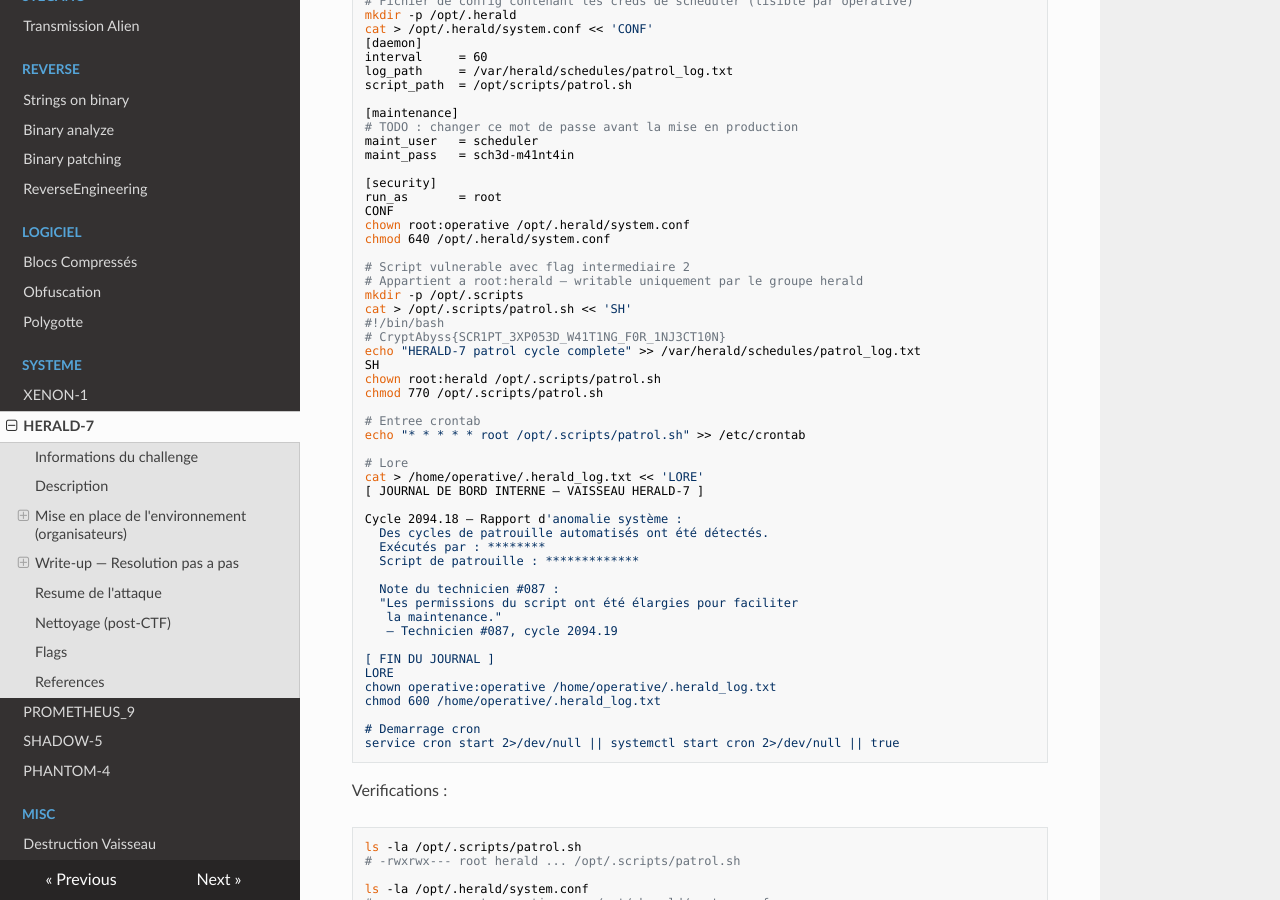
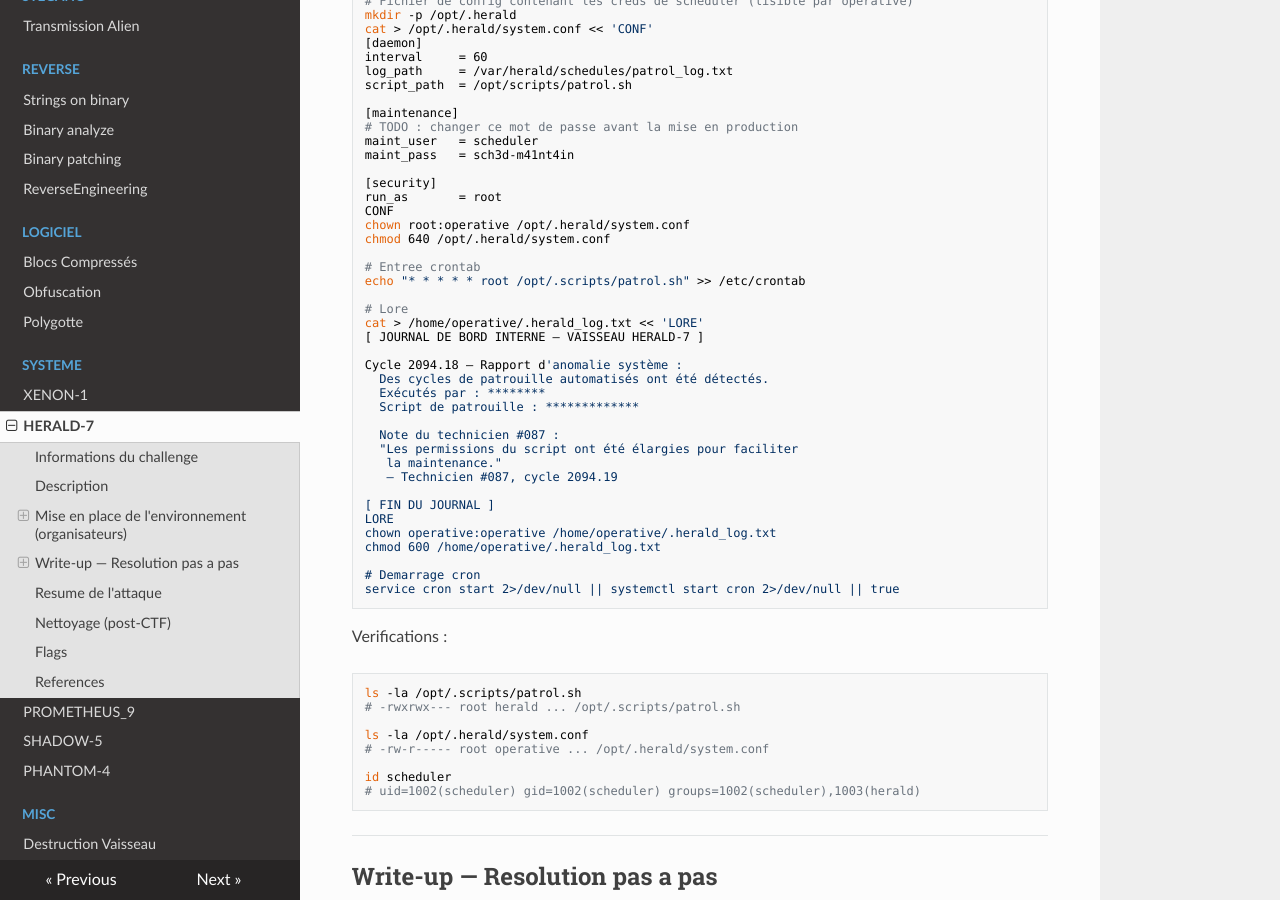
Before and after one commit to CryptAbyss-2026/Write-ups, an MkDocs documentation site: the page built from docs/Systeme/writeup_CronTab_HERALD-7_v2.md, in a window 1280 px wide and 900 px high, scrolled down 1520 px. Built offline with MkDocs 1.6.1, drawn with Linux system fonts in a browser that asks for light colours; nearby versions of some CDN libraries; some of the changed text lies outside the part shown.

Commit message:
Update Herald-7 writeup: remove intermediate flag
Remove the intermediate flag 2 from the writeup. This simplifies the challenge to focus on the primary exploitation path.

````diff
--- a/docs/Systeme/writeup_CronTab_HERALD-7_v2.md
+++ b/docs/Systeme/writeup_CronTab_HERALD-7_v2.md
@@ -86,17 +86,6 @@
 CONF
 chown root:operative /opt/.herald/system.conf
 chmod 640 /opt/.herald/system.conf
-
-# Script vulnerable avec flag intermediaire 2
-# Appartient a root:herald — writable uniquement par le groupe herald
-mkdir -p /opt/.scripts
-cat > /opt/.scripts/patrol.sh << 'SH'
-#!/bin/bash
-# CryptAbyss{SCR1PT_3XP053D_W41T1NG_F0R_1NJ3CT10N}
-echo "HERALD-7 patrol cycle complete" >> /var/herald/schedules/patrol_log.txt
-SH
-chown root:herald /opt/.scripts/patrol.sh
-chmod 770 /opt/.scripts/patrol.sh
 
 # Entree crontab
 echo "* * * * * root /opt/.scripts/patrol.sh" >> /etc/crontab
@@ -240,15 +229,6 @@
 
 Le script est execute **chaque minute par root** et est **modifiable par le groupe herald** — dont fait partie `scheduler`. C'est la faille.
 
-On lit le contenu du script et y trouve le flag intermediaire 2 :
-
-```bash
-cat /opt/.scripts/patrol.sh
-# #!/bin/bash
-# CryptAbyss{SCR1PT_3XP053D_W41T1NG_F0R_1NJ3CT10N}
-# echo "HERALD-7 patrol cycle complete" >> /var/herald/schedules/patrol_log.txt
-```
-
 ### etape 5 — Comprehension de la vulnerabilite
 
 Le script `/opt/.scripts/patrol.sh` appartient a `root` et est lance automatiquement par root via le crontab système. Ses permissions `770` avec le groupe `herald` permettent a tout membre de ce groupe de le modifier. En injectant une commande, elle sera executee avec les droits root au prochain cycle.
@@ -328,7 +308,6 @@
 | Flag | Valeur | Forme déposée sur le disque |
 |---|---|---|
 | Intermediaire 1 | `CryptAbyss{SCH3DUL3R_L0C4T3D_T1M3R_4CT1V3}` | Chiffré AES-256-CBC dans `/var/herald/schedules/.patrol_flag.txt` ; clé `trustno1` hachée en MD5 dans `/var/herald/schedules/.patrol_key.txt` (crackable via John/Hashcat) |
-| Intermediaire 2 | `CryptAbyss{SCR1PT_3XP053D_W41T1NG_F0R_1NJ3CT10N}` | En clair dans `/opt/.scripts/patrol.sh` |
 | Final | `CryptAbyss{CR0N_S4CR1F1C3_H3R4LD_D35TR0Y3D}` | En clair dans `/root/flag.txt` |
 
 ---
````
Also changed, not shown: other parts of docs/Systeme/writeup_CronTab_HERALD-7_v2.md (+2 -2 lines).
